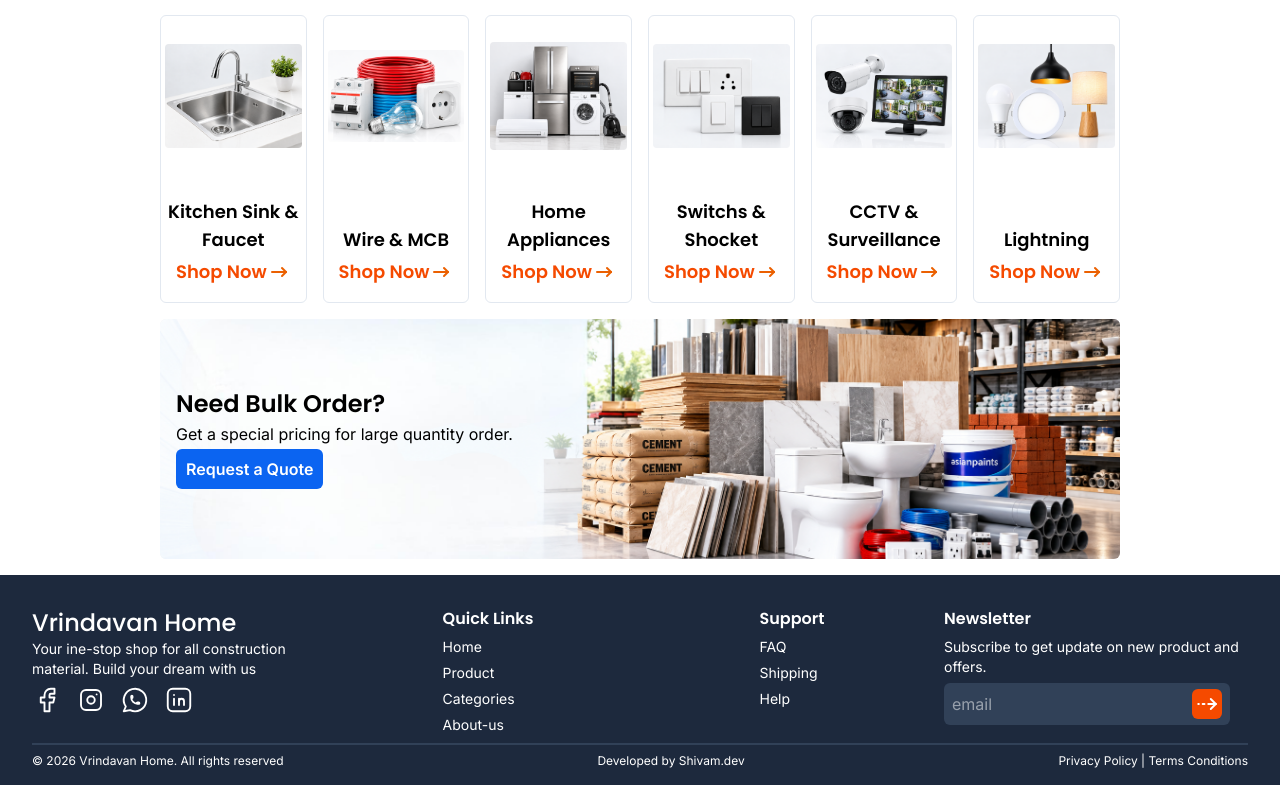
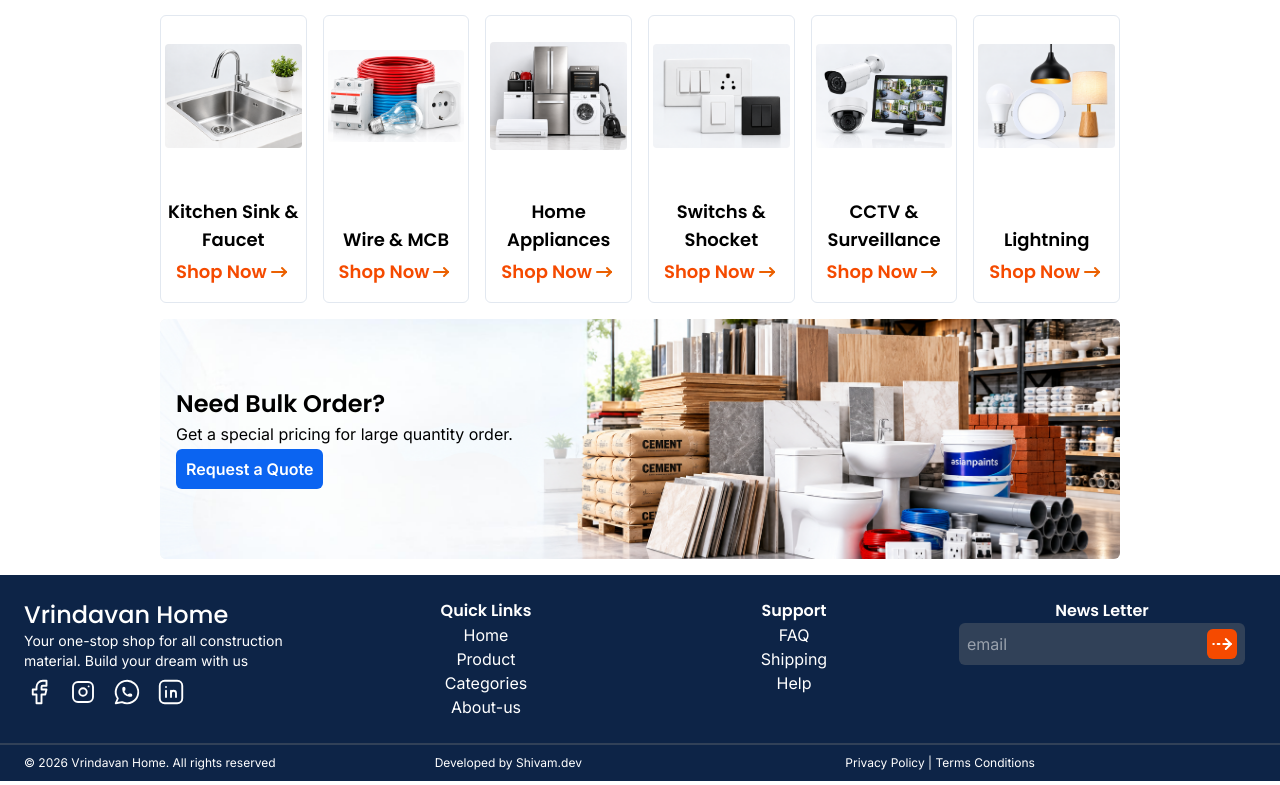
Before and after one commit to shivam-87388/vrindavan, a Next.js app in the folder frontend/: page / in a window 1280 px wide. Shown: the part 919-1704 px from the top of the page. Built offline with nearby package versions, Linux system fonts and the light colour scheme.

Commit message:
fixing footer

```diff
--- a/frontend/src/components/Footer.jsx
+++ b/frontend/src/components/Footer.jsx
@@ -3,66 +3,62 @@ import { IconBrandFacebook, IconBrandWhatsapp, IconBrandInstagram, IconBrandLink
 
 const Footer = () => {
   return (
-    <footer className="flex flex-col pt-8 pb-4 px-8 bg-slate-800 gap-2">
-      <div className="flex  items-start lg:flex-nowrap flex-wrap gap-y-8">
-        {/* column-1 */}
-        <div className="w-1/2 lg:flex-1 flex-col item-start lg:justify-start justify-around">
-          <div className="text-white text-2xl font-medium font-['Poppins']">Vrindavan Home</div>
-            <p className="text-white text-sm font-normal font-['Inter'] ">Your ine-stop shop for all construction material. Build your dream with us</p>
-            <div className="flex items-center justify-start gap-3.5 mt-1.5">
+    <footer className='w-full flex flex-col bg-[#0D2447]'>
+      <div className="grid lg:grid-cols-4 grid-cols-2 p-6 items-start">
+        {/* grid1 */}
+      <div className="flex flex-col items-start justify-start">
+      <h1 className="text-white text-2xl font-medium font-['Poppins']">Vrindavan Home</h1>
+      <p className="text-white text-sm font-normal font-['Inter'] ">Your one-stop shop for all construction material. Build your dream with us</p>
+      <div className="w-full flex-row flex items-center justify-start gap-3.5 mt-1.5">
             <IconBrandFacebook color="#ffffff" size={30} stroke={1.5} className="hover:cursor-pointer"/>
             <IconBrandInstagram color="#ffffff" size={30} stroke={1.5} className="hover:cursor-pointer"/>
             <IconBrandWhatsapp color="#ffffff" size={30} stroke={1.5} className="hover:cursor-pointer"/>
             <IconBrandLinkedin color="#ffffff" size={30} stroke={1.5} className="hover:cursor-pointer"/>
           </div>
-        </div>
-          {/* column-2 */}
-        <div className="w-1/2 lg:flex-1 flex items-start lg:justify-center justify-around gap-3">
-        <h2 className="text-white text-base font-semibold font-['Poppins']">Quick Links
-        <ul className="text-white text-sm font-normal font-['Inter'] space-y-1.5 mt-1.5 lg:text-start text-center">
-          <li className="hover:cursor-pointer">Home</li>
-          <li className="hover:cursor-pointer">Product</li>
-          <li className="hover:cursor-pointer">Categories</li>
-          <li className="hover:cursor-pointer">About-us</li>
-        </ul>
-        </h2>
-        </div>
-        {/* column-3 */}
-       <div className="w-1/2 lg:flex-1 flex items-start lg:justify-center justify-start gap-3">
-        <h2 className="text-white text-base font-semibold font-['Poppins']">Support
-        <ul className="text-white text-sm font-normal font-['Inter'] space-y-1.5 mt-1.5 lg:text-start text-center">
-          <li className="hover:cursor-pointer">FAQ</li>
-          <li className="hover:cursor-pointer">Shipping</li>
-          <li className="hover:cursor-pointer">Help</li>
-        </ul>
-        </h2>
-        </div>
-        {/* column-4 */}
-        <div className="w-1/2 lg:flex-1 flex items-start lg:justify-center justify-around">
-          <div className="flex flex-col gap-1.5">
-           <h2 className="text-white text-base font-semibold font-['Poppins'] lg:text-start text-center">Newsletter</h2>
-           <p className="text-white text-sm font-normal font-['Inter']">Subscribe to get update on new product and offers.</p>
-           <div className="flex flex-row bg-slate-700 w-fit gap-1.5 py-1.5 px-2 rounded-md focus-within:border-white focus-within:ring-1 focus-within:ring-white transition-all ">
+
+
+
+      </div>
+      {/* grid2 */}
+      <nav className="flex flex-col items-center justify-center text-white">
+        <h2 className=" text-base font-semibold font-['Poppins']">Quick Links</h2>
+        <a href="#" className="hover:cursor-pointer">Home</a>
+        <a href="#" className="hover:cursor-pointer">Product</a>
+        <a href="#" className="hover:cursor-pointer">Categories</a>
+        <a href="#" className="hover:cursor-pointer">About-us</a>
+
+      </nav>
+      {/* grid3 */}
+      <nav className="flex flex-col lg:items-center items-start justify-center text-white">
+        <h2 className=" text-base font-semibold font-['Poppins']">Support</h2>
+        <a href="#" className="hover:cursor-pointer">FAQ</a>
+        <a href="#" className="hover:cursor-pointer">Shipping</a>
+        <a href="#" className="hover:cursor-pointer">Help</a>
+      </nav>
+      {/* grid4 */}
+      <div className="flex flex-col items-center justify-center">
+        <h2 className="text-white text-base font-semibold font-['Poppins']">News Letter</h2>
+        <div className="flex flex-row bg-slate-700 w-fit gap-1.5 py-1.5 px-2 rounded-md focus-within:border-white focus-within:ring-1 focus-within:ring-white transition-all ">
         <input type="email" placeholder="email" className="focus:outline-none w-full min-w-0 text-white"></input>
         <div className="bg-orange-600 rounded-md hover:cursor-pointer">
 
         <IconArrowNarrowRightDashed color='#ffffff' size={30} stroke={1.5}/>
         </div>
         </div>
-          </div>
+      </div>
 
 
-        </div>
-
       </div>
-      <hr className="border-slate-700 border-t-2"></hr>
+       <hr className="border-slate-700 border-t-2"></hr>
       {/* copy right section */}
-        <div className="flex items-center justify-between gap-y-1 flex-wrap">
-          <p className="text-white text-xs font-normal font-['Inter'] lg:w-fit w-full text-start lg:text-center">© 2026 Vrindavan Home. All rights reserved</p>
+        <div className="grid grid-cols-3 items-start justify-center px-6 py-2.5">
+          <p className="text-white text-xs font-normal font['Inter'] lg:w-fit w-full text-start lg:text-center">© 2026 Vrindavan Home. All rights reserved</p>
           <a href='https://shivam-87388.github.io/New-portfolio/' className="text-white text-xs font-normal font-['Inter'] hover:cursor-pointer">Developed by Shivam.dev</a>
           <p className="text-white text-xs font-normal font-['Inter']">Privacy Policy | Terms Conditions</p>
 
         </div>
+
+
 
     </footer>
   )
```
